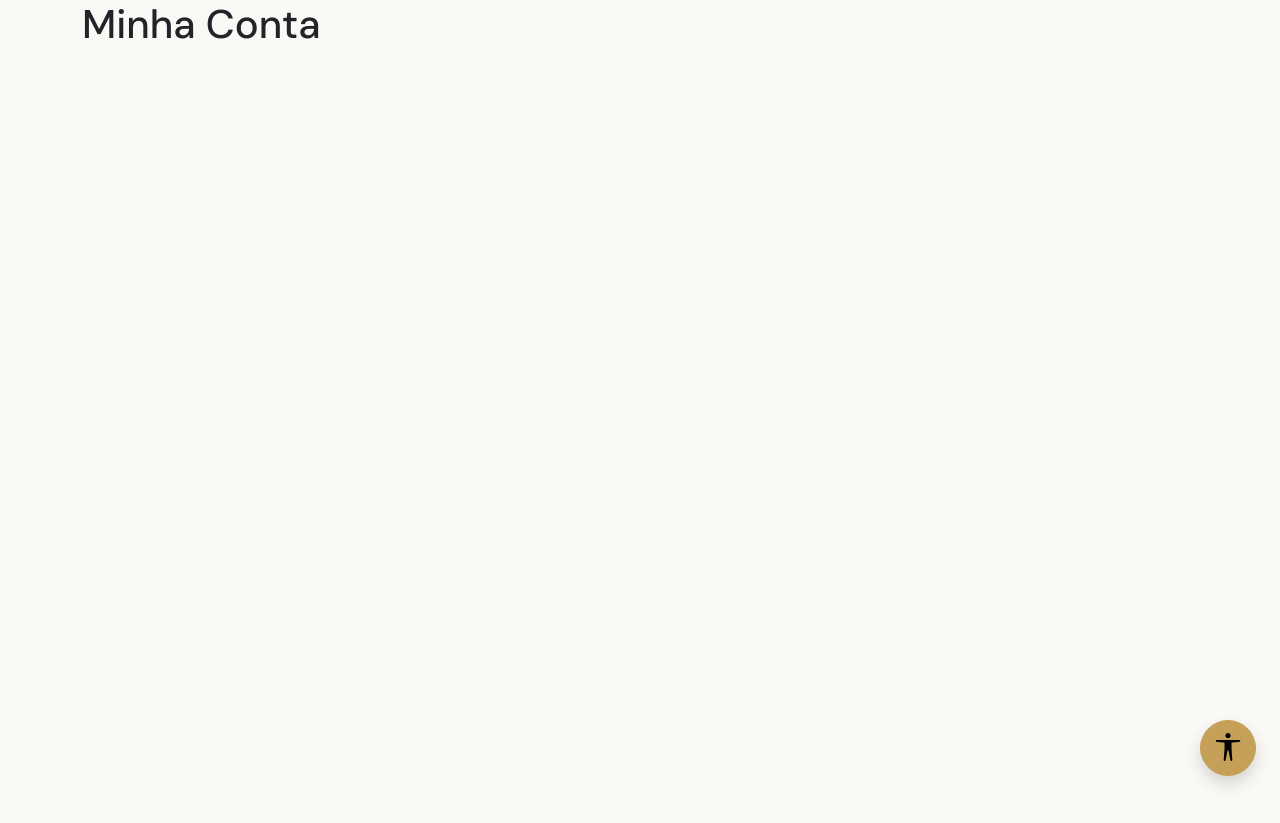
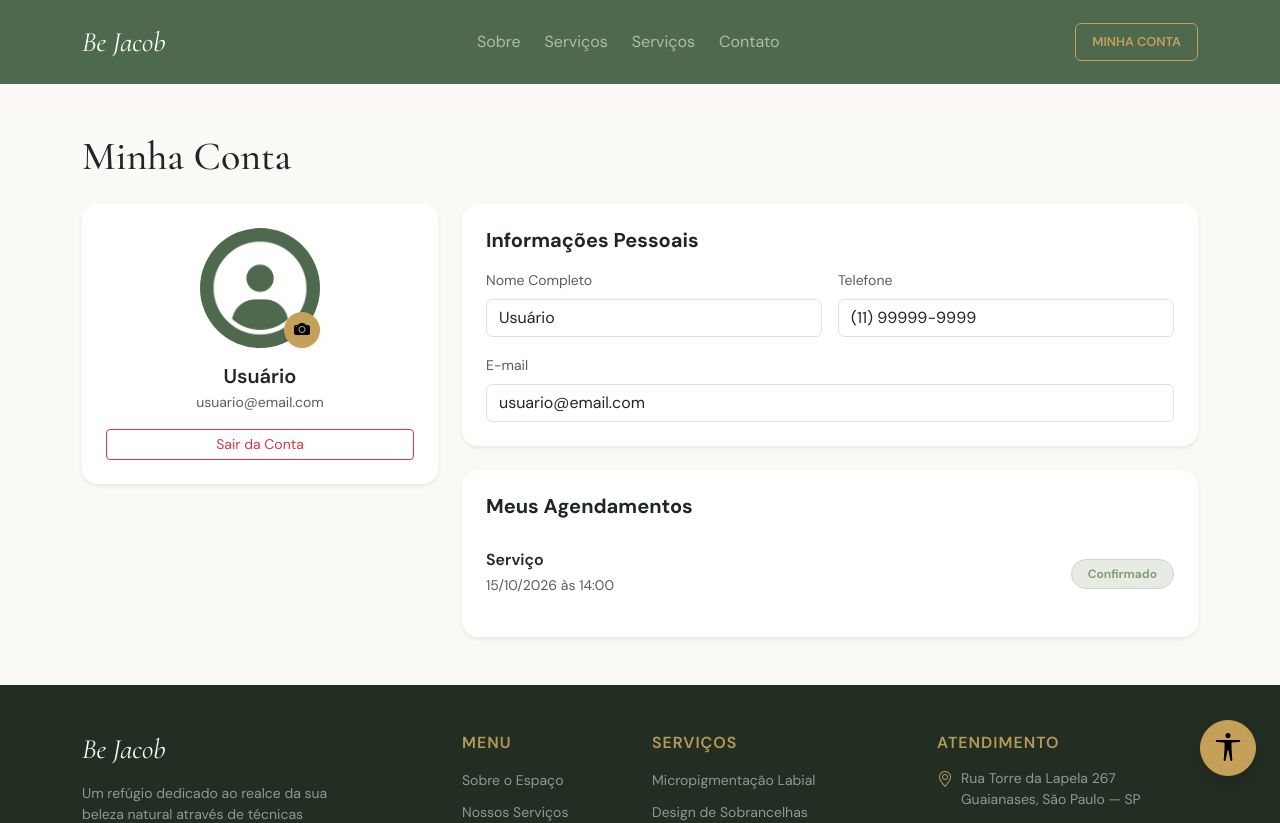
Before and after one commit to PI-FatecZL/BeJacob-Frontend, a React (Vite) app: page /minha-conta in a window 1280 px wide. Shown: the top 823 px of the page. Before the commit the page ends 800 px from the top, so only its background shows below. Built offline with nearby package versions, Linux system fonts and the light colour scheme; no server answers; sample sign-in values are in the browser's storage.

Commit message:
feat: estilizando tela para gerenciamento

```diff
--- a/src/components/landingPage/Hero.tsx
+++ b/src/components/landingPage/Hero.tsx
@@ -1,9 +1,81 @@
-import Navbar from "./Navbar";
+import { Link, useNavigate } from "react-router-dom";
+import { authService } from "../../services/authService";
 
 export default function Hero() {
-    return(
+    const estaAutenticado = authService.isAuthenticated();
+    const navigate = useNavigate();
+
+    const handleAcaoBotao = () => {
+        if (!estaAutenticado) {
+            const elementoContato = document.getElementById("contato");
+            if (elementoContato) {
+                elementoContato.scrollIntoView({ behavior: "smooth" });
+            }
+        } else {
+            navigate("/minha-conta");
+        }
+    };
+
+    return (
         <header className="hero-section d-flex flex-column justify-content-between pb-5">
-            <Navbar />
+            <nav className="navbar navbar-dark navbar-expand-lg pt-4">
+                <div className="container">
+
+                    <Link className="navbar-brand cormorant-garamond-font fst-italic fs-3" to="/">
+                        Be Jacob
+                    </Link>
+
+                    <button
+                        className="navbar-toggler border-0"
+                        type="button"
+                        data-bs-toggle="collapse"
+                        data-bs-target="#navbarNav"
+                        aria-controls="navbarNav"
+                        aria-expanded="false"
+                        aria-label="Toggle navigation"
+                    >
+                        <i className="bi bi-list fs-1"></i>
+                    </button>
+
+                    <div className="collapse navbar-collapse justify-content-center" id="navbarNav">
+                        <ul className="navbar-nav mb-3 mb-lg-0">
+                            <li className="nav-item me-2">
+                                <a className="nav-link" href="#sobre">Sobre</a>
+                            </li>
+                            <li className="nav-item me-2">
+                                <a className="nav-link" href="#servicos">Serviços</a>
+                            </li>
+                            <li className="nav-item me-2">
+                                <a className="nav-link" href="#galeria">Galeria</a>
+                            </li>
+                            <li className="nav-item">
+                                <a className="nav-link" href="#contato">Contato</a>
+                            </li>
+                        </ul>
+
+                        {/* Botão Mobile */}
+                        <div className="d-lg-none mt-3">
+                            <button
+                                onClick={handleAcaoBotao}
+                                className="btn btn-outline-warning text-uppercase fs-7 fw-semibold w-100 py-2"
+                            >
+                                {estaAutenticado ? "Minha Conta" : "Agendar"}
+                            </button>
+                        </div>
+                    </div>
+
+                    {/* Botão Desktop */}
+                    <div className="d-none d-lg-block">
+                        <button
+                            onClick={handleAcaoBotao}
+                            className="btn btn-outline-warning text-uppercase fs-7 fw-semibold px-3 py-2"
+                        >
+                            {estaAutenticado ? "Minha Conta" : "Agendar"}
+                        </button>
+                    </div>
+
+                </div>
+            </nav>
 
             <div className="container my-auto text-center text-white">
                 <div className="row justify-content-center">
--- a/src/components/landingPage/Navbar.tsx
+++ b/src/components/landingPage/Navbar.tsx
@@ -17,7 +17,7 @@ export default function Navbar() {
     };
 
     return (
-        <nav className="navbar navbar-dark navbar-expand-lg pt-4">
+        <nav className="navbar navbar-dark navbar-expand-lg py-3 bg-primary">
             <div className="container">
 
                 <Link className="navbar-brand cormorant-garamond-font fst-italic fs-3" to="/">
@@ -39,16 +39,16 @@ export default function Navbar() {
                 <div className="collapse navbar-collapse justify-content-center" id="navbarNav">
                     <ul className="navbar-nav mb-3 mb-lg-0">
                         <li className="nav-item me-2">
-                            <a className="nav-link" href="#sobre">Sobre</a>
+                            <Link className="nav-link" to="/#sobre">Sobre</Link>
                         </li>
                         <li className="nav-item me-2">
-                            <a className="nav-link" href="#servicos">Serviços</a>
+                            <Link className="nav-link" to="/#servicos">Serviços</Link>
                         </li>
                         <li className="nav-item me-2">
-                            <a className="nav-link" href="#galeria">Galeria</a>
+                            <Link className="nav-link" to="/#servicos">Serviços</Link>
                         </li>
                         <li className="nav-item">
-                            <a className="nav-link" href="#contato">Contato</a>
+                            <Link className="nav-link" to="/#contato">Contato</Link>
                         </li>
                     </ul>
 
--- a/src/pages/MinhaConta.tsx
+++ b/src/pages/MinhaConta.tsx
@@ -1,7 +1,94 @@
+import { useState } from "react";
+import Navbar from "../components/landingPage/Navbar";
+import Footer from "../components/landingPage/Footer";
+import { authService } from "../services/authService";
+import { useNavigate } from "react-router-dom";
+
 export default function MinhaConta() {
-    return(
-        <div className="container">
-            <h1>Minha Conta</h1>
-        </div>
+    const navigate = useNavigate();
+
+    const [usuario] = useState({
+        nome: "Usuário",
+        email: "usuario@email.com",
+        telefone: "(11) 99999-9999"
+    });
+
+    const handleLogout = () => {
+        authService.logout();
+        navigate("/");
+    }
+
+    return (
+        <>
+            <Navbar />
+            <div className="container py-5">
+                <h1 className="cormorant-garamond-font mb-4">Minha Conta</h1>
+
+                <div className="row g-4">
+                    <div className="col-md-4">
+                        <div className="card shadow-sm border-0 rounded-4 text-center p-4">
+                            <div className="position-relative mx-auto mb-3" style={{ width: "120px", height: "120px" }}>
+                                <img
+                                    src="/perfil.png"
+                                    alt="Foto de perfil"
+                                    className="rounded-circle img-fluid w-100 h-100 object-fit-cover"
+                                />
+                                <button
+                                    type="button"
+                                    className="btn btn-warning position-absolute bottom-0 end-0 rounded-circle p-0 d-flex align-items-center justify-content-center shadow-sm"
+                                    style={{ width: "36px", height: "36px" }}
+                                >
+                                    <i className="bi bi-camera-fill fs-6"></i>
+                                </button>
+                            </div>
+                            <h5 className="fw-semibold mb-1">{usuario.nome}</h5>
+                            <p className="text-muted small mb-3">{usuario.email}</p>
+                            <button onClick={handleLogout} className="btn btn-outline-danger btn-sm w-100">
+                                Sair da Conta
+                            </button>
+                        </div>
+                    </div>
+
+                    {/* Informações Pessoais e Histórico */}
+                    <div className="col-md-8">
+                        {/* Dados Cadastrais */}
+                        <div className="card shadow-sm border-0 rounded-4 p-4 mb-4">
+                            <h5 className="card-title mb-3 fw-bold">Informações Pessoais</h5>
+                            <div className="row g-3">
+                                <div className="col-sm-6">
+                                    <label className="form-label text-muted small">Nome Completo</label>
+                                    <input type="text" className="form-control" value={usuario.nome} readOnly />
+                                </div>
+                                <div className="col-sm-6">
+                                    <label className="form-label text-muted small">Telefone</label>
+                                    <input type="text" className="form-control" value={usuario.telefone} readOnly />
+                                </div>
+                                <div className="col-12">
+                                    <label className="form-label text-muted small">E-mail</label>
+                                    <input type="email" className="form-control" value={usuario.email} readOnly />
+                                </div>
+                            </div>
+                        </div>
+
+                        {/* Agendamentos */}
+                        <div className="card shadow-sm border-0 rounded-4 p-4">
+                            <h5 className="card-title mb-3 fw-bold">Meus Agendamentos</h5>
+                            <div className="list-group list-group-flush">
+                                <div className="list-group-item d-flex justify-content-between align-items-center px-0 py-3">
+                                    <div>
+                                        <h6 className="mb-1 fw-semibold">Serviço</h6>
+                                        <small className="text-muted">15/10/2026 às 14:00</small>
+                                    </div>
+                                    <span className="badge bg-success-subtle text-success border border-success-subtle px-3 py-2 rounded-pill">
+                                        Confirmado
+                                    </span>
+                                </div>
+                            </div>
+                        </div>
+                    </div>
+                </div>
+            </div>
+            <Footer />
+        </>
     );
 }
```
Also changed, not shown: public/perfil.png (added).
